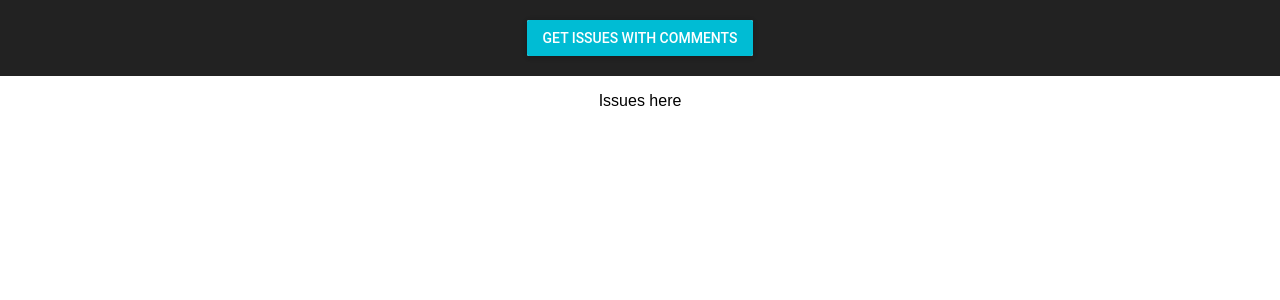
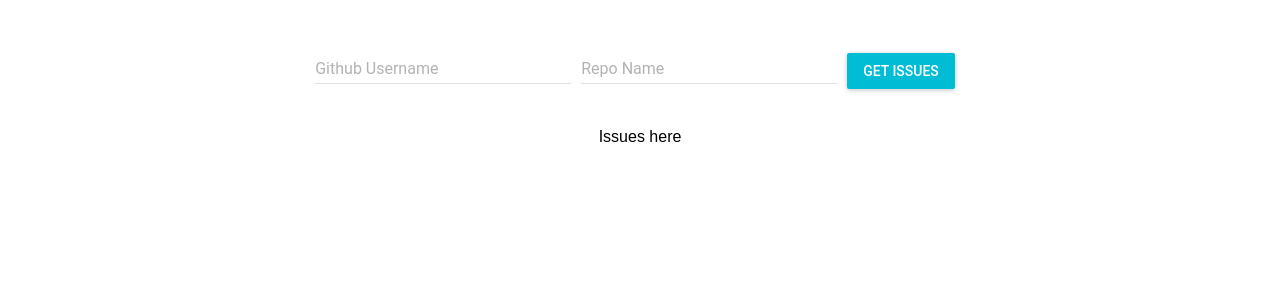
Before and after one commit to mrjasonweaver/repo-data-react, a React (Create React App) app: page / in a window 1280 px wide. Shown: the top 300 px of the page. Built offline with nearby package versions, Linux system fonts and the light colour scheme.

Commit message:
input fields for username and repo name

```diff
--- a/package.json
+++ b/package.json
@@ -6,7 +6,8 @@
     "material-ui": "^0.20.0",
     "react": "^16.2.0",
     "react-dom": "^16.2.0",
-    "react-scripts": "1.0.17"
+    "react-scripts": "1.0.17",
+    "rxjs": "^5.5.5"
   },
   "scripts": {
     "start": "react-scripts start",
--- a/src/App.css
+++ b/src/App.css
@@ -3,7 +3,10 @@
 }
 
 .App-header {
-  background-color: #222;
   padding: 20px;
   color: white;
 }
+
+.App-header > div {
+  margin-right: 10px;
+}
--- a/src/App.js
+++ b/src/App.js
@@ -3,6 +3,7 @@ import logo from './logo.svg';
 import './App.css';
 import MuiThemeProvider from 'material-ui/styles/MuiThemeProvider';
 import RaisedButton from 'material-ui/RaisedButton';
+import TextField from 'material-ui/TextField';
 
 class App extends Component {
   render() {
@@ -10,7 +11,15 @@ class App extends Component {
       <MuiThemeProvider>
         <div className="App">
           <header className="App-header">
-          <RaisedButton label="Get issues with comments" primary={true} />
+            <TextField
+              hintText="Facebook"
+              floatingLabelText="Github Username"
+            />
+            <TextField
+              hintText="React"
+              floatingLabelText="Repo Name"
+            />
+            <RaisedButton label="Get issues" primary={true} />
           </header>
           <p className="App-intro">
             Issues here
```
